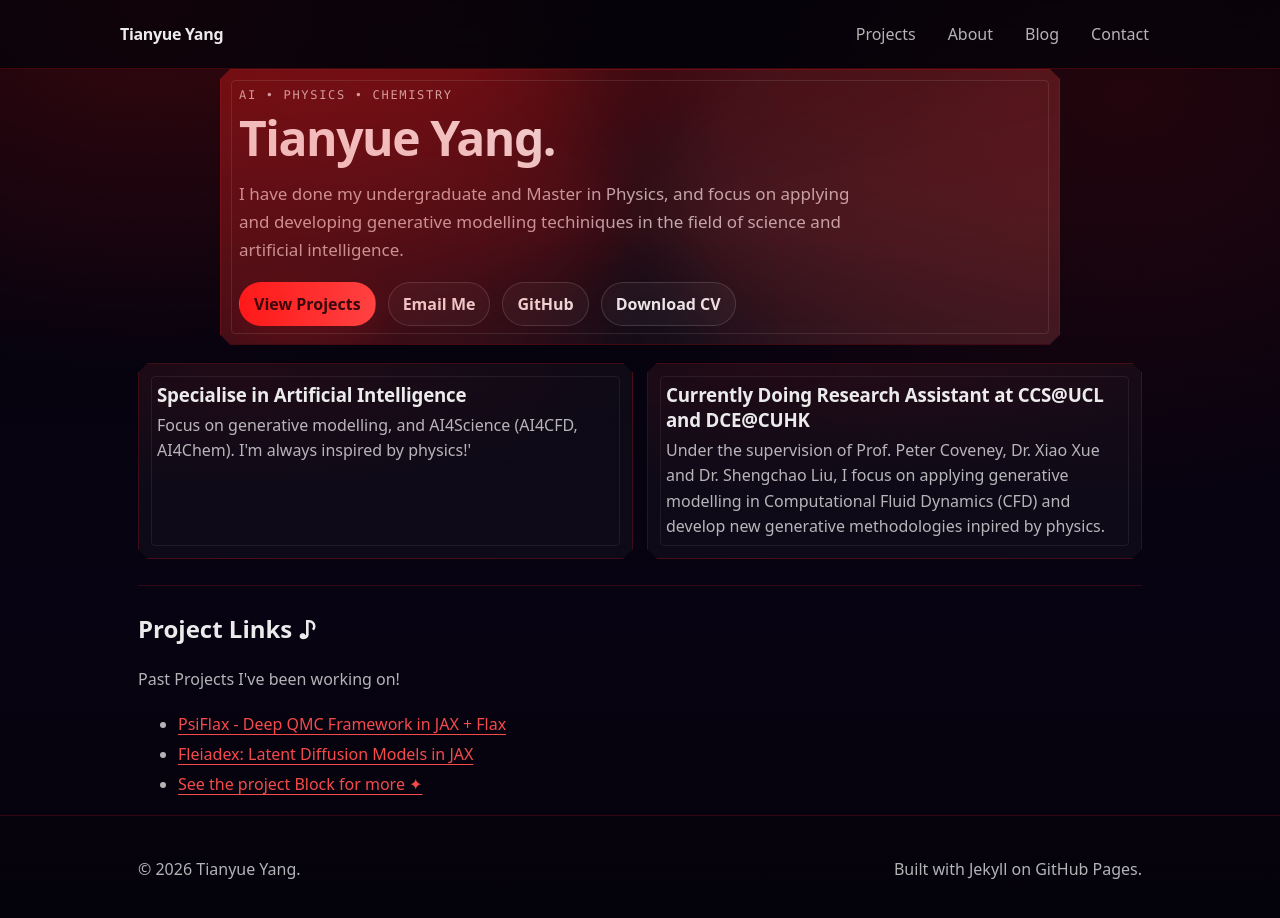
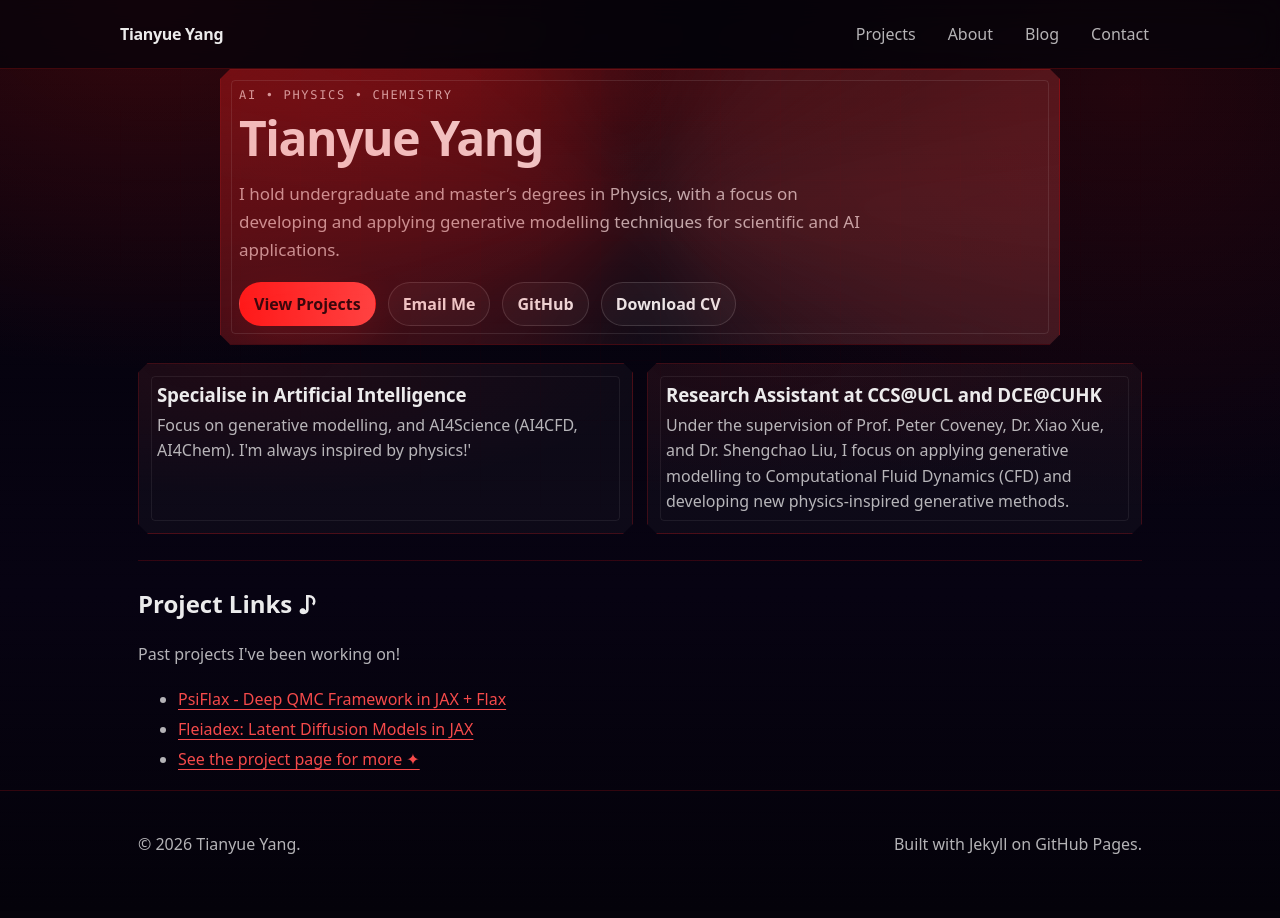
Before and after one commit to TY-Yang3015/TY-Yang3015.github.io, a Jekyll site: the page built from index.md, in a window 1280 px wide and 936 px high. Shown: the top 918 px of the window. Built offline with Jekyll 4.4.1, drawn with Linux system fonts in a browser that asks for light colours.

Commit message:
correct main page

```diff
--- a/index.md
+++ b/index.md
@@ -5,12 +5,11 @@ title: Home
 
 <div class="hero">
   <div class="kicker">AI • Physics • Chemistry</div>
-  <h1 class="glitch" data-text="Hi, I’m Your Name — I build useful things on the web.">
-  Tianyue Yang.
+  <h1 class="glitch" data-text="Tianyue Yang">
+  Tianyue Yang
 </h1>
   <p class="lead">
-    I have done my undergraduate and Master in Physics, and focus on applying and developing generative modelling techiniques
-    in the field of science and artificial intelligence.
+    I hold undergraduate and master’s degrees in Physics, with a focus on developing and applying generative modelling techniques for scientific and AI applications.
   </p>
 
   <div class="cta">
@@ -29,10 +28,12 @@ title: Home
   </div>
 
   <div class="card">
-    <h3>Currently Doing Research Assistant at CCS@UCL and DCE@CUHK</h3>
-    <p>Under the supervision of Prof. Peter Coveney, Dr. Xiao Xue and Dr. Shengchao Liu, I focus on
-    applying generative modelling in Computational Fluid Dynamics (CFD) and develop
-    new generative methodologies inpired by physics.</p>
+    <h3>Research Assistant at CCS@UCL and DCE@CUHK</h3>
+     <p>
+        Under the supervision of Prof. Peter Coveney, Dr. Xiao Xue, and Dr. Shengchao Liu, I focus on
+        applying generative modelling to Computational Fluid Dynamics (CFD) and developing new
+        physics-inspired generative methods.
+     </p>
   </div>
 </div>
 
@@ -41,11 +42,11 @@ title: Home
 <div class="prose">
   <h2>Project Links ♪</h2>
   <p>
-    Past Projects I've been working on!
+    Past projects I've been working on!
   </p>
   <ul>
     <li><a href="https://github.com/TY-Yang3015/PsiFlax">PsiFlax - Deep QMC Framework in JAX + Flax</a></li>
     <li><a href="https://github.com/TY-Yang3015/fleiadex">Fleiadex: Latent Diffusion Models in JAX</a></li>
-    <li><a href="{{ '/projects/' | relative_url }}">See the project Block for more ✦</a></li>
+    <li><a href="{{ '/projects/' | relative_url }}">See the project page for more ✦</a></li>
   </ul>
 </div>
```
